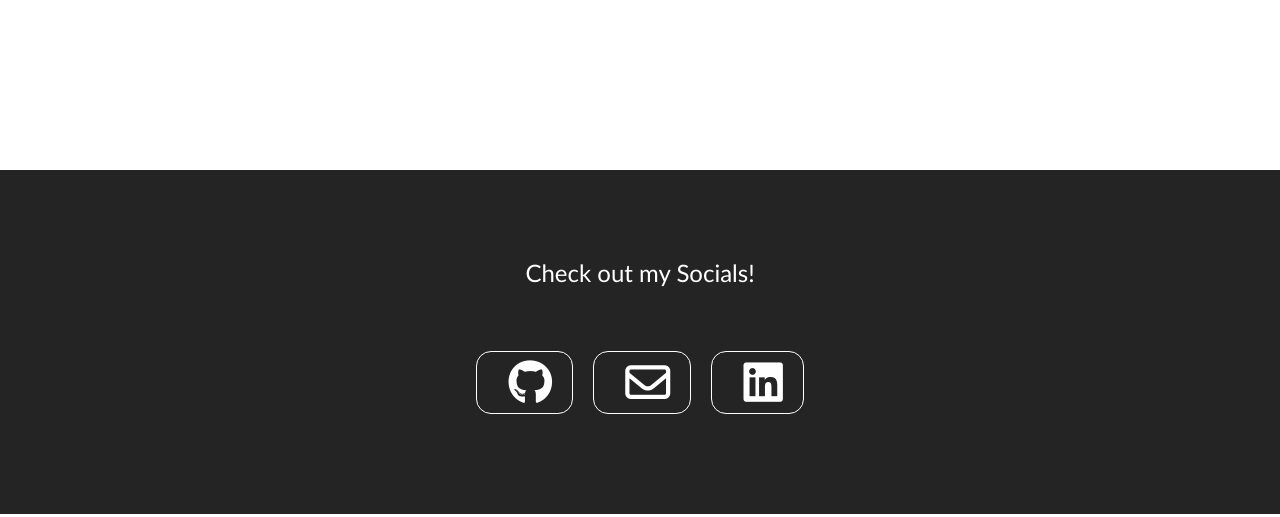
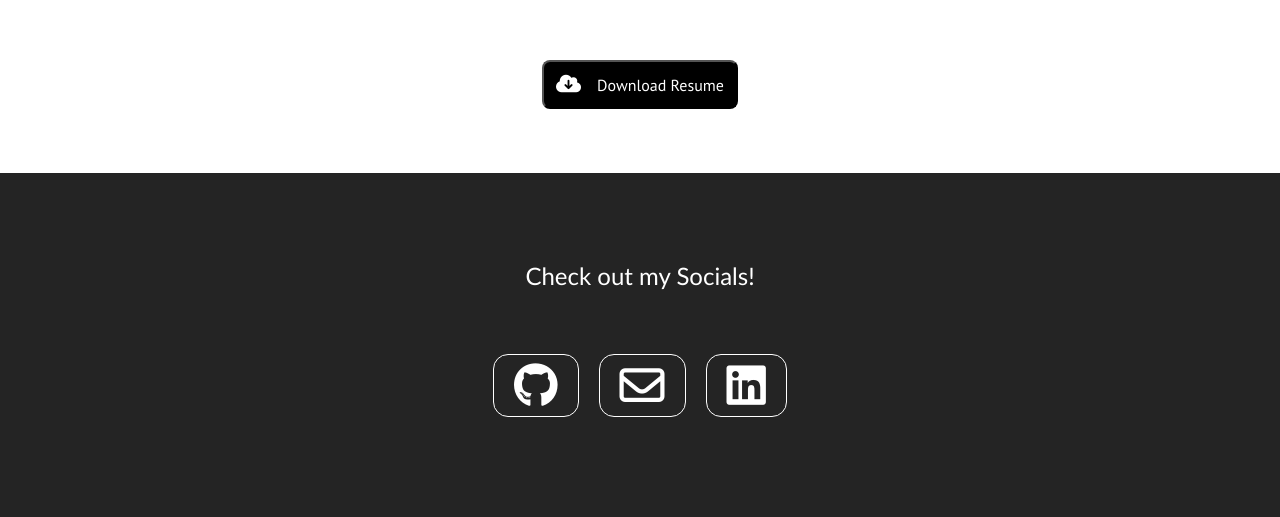
Before and after one commit to srukelman/pwa, a React (Create React App) app in the folder pwa/: page /Resume in a window 1280 px wide. Shown: the part 1174-1691 px from the top of the page. Built offline with nearby package versions, Linux system fonts and the light colour scheme.

Commit message:
fixed resume page

```diff
--- a/pwa/src/components/Document.css
+++ b/pwa/src/components/Document.css
@@ -8,10 +8,26 @@
     width: 100%;
     margin: 0 auto;
 }
-
+.document-button-wrapper{
+    display: flex;
+    flex-flow: row nowrap;
+    justify-content: center;
+    align-items: center;
+    margin: 1rem;
+}
+.document-button{
+    color:#fff;
+    background-color: #000;
+    padding:.75em;
+    border-radius: .5em;
+    font-size: 1em;;
+}
+.document-button-icon{
+    font-size: 1.25em;
+}
 embed{
-    height: 1132px;
-    width:850px;
+    height: 1070px;
+    width: 850px;
 }
 
 @media only screen and (max-width: 1070px) {
--- a/pwa/src/components/Document.js
+++ b/pwa/src/components/Document.js
@@ -1,16 +1,13 @@
 import React from 'react'
-import { Link } from 'react-router-dom'
 import './Document.css'
 function Document() {
-  const downloadResume = () => {
-    window.open("images/resume.pdf", "_blank");
-  }
   return (
     <div className='document'>
         <div className='document-container'>
-          <Link id="dowloadBtn" onClick={downloadResume} >
-          <embed src="images/resume.pdf#navpanes=0&scrollbar=0" type="application/pdf" width="100%"/>
-          </Link>
+          <embed src="images/resume.pdf#navpanes=0&scrollbar=0&toolbar=0" type="application/pdf" width="100%"/>
+          <div className='document-button-wrapper'>
+            <a href="images/resume.pdf" download="Sean Kelman Resume.pdf" target="_blank"><button className='document-button'><i class="fa fa-cloud-download document-button-icon" aria-hidden="true" />&emsp;Download Resume</button></a>
+          </div>
         </div>
     </div>
   )
--- a/pwa/src/components/ProjectButton.css
+++ b/pwa/src/components/ProjectButton.css
@@ -21,7 +21,7 @@
     font-size: .5em;
     padding: .5em;
 }
-.fa {
+.project-button-icon {
     font-size: .75em;
     vertical-align: center;
     padding-left: .25em;
--- a/pwa/src/components/ProjectButton.js
+++ b/pwa/src/components/ProjectButton.js
@@ -7,7 +7,7 @@ function ProjectButton(props) {
     <>
         <Link className='project-link' target="_blank" to={props.path}>
             <div className='project-button'>
-              <i className="fa fa-github"></i>
+              <i className="fa fa-github project-button-icon"></i>
               <h5 className='project-button-text'>Go To Project</h5>
             </div>
         </Link>
```
